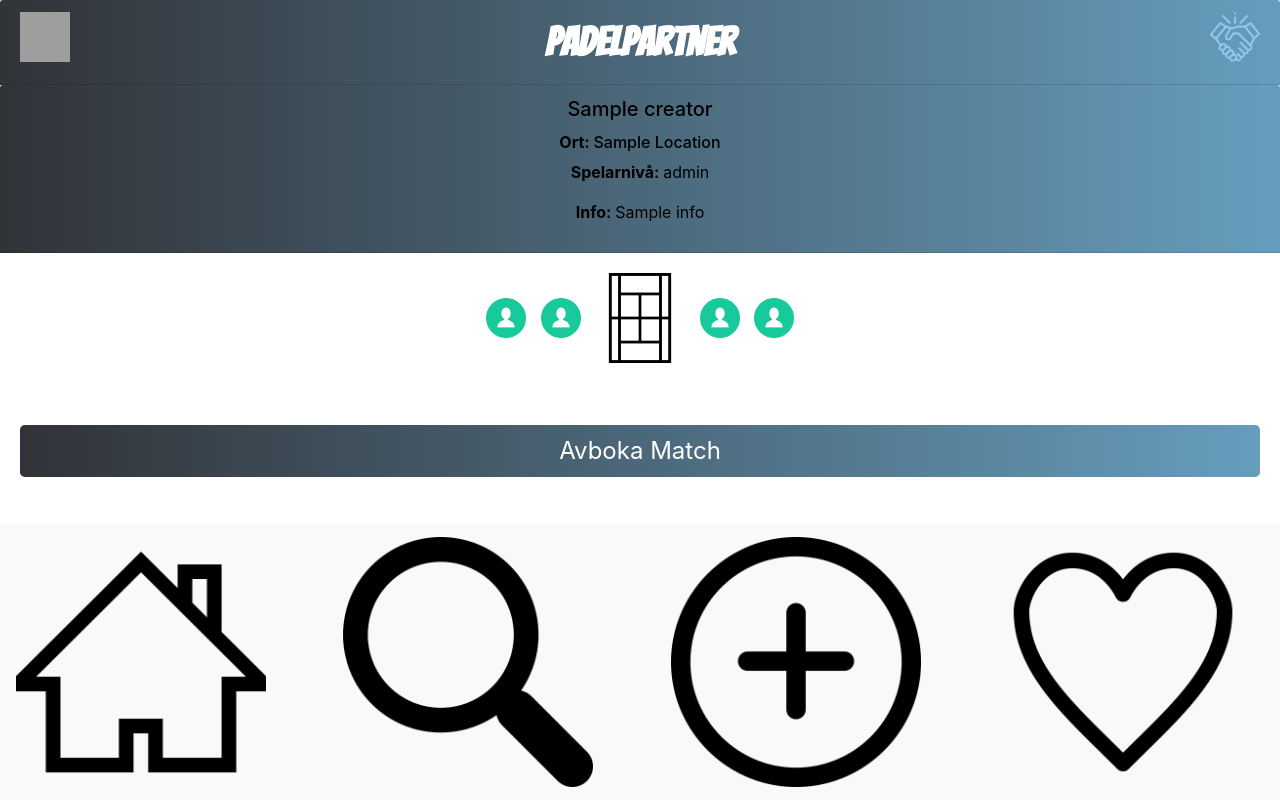
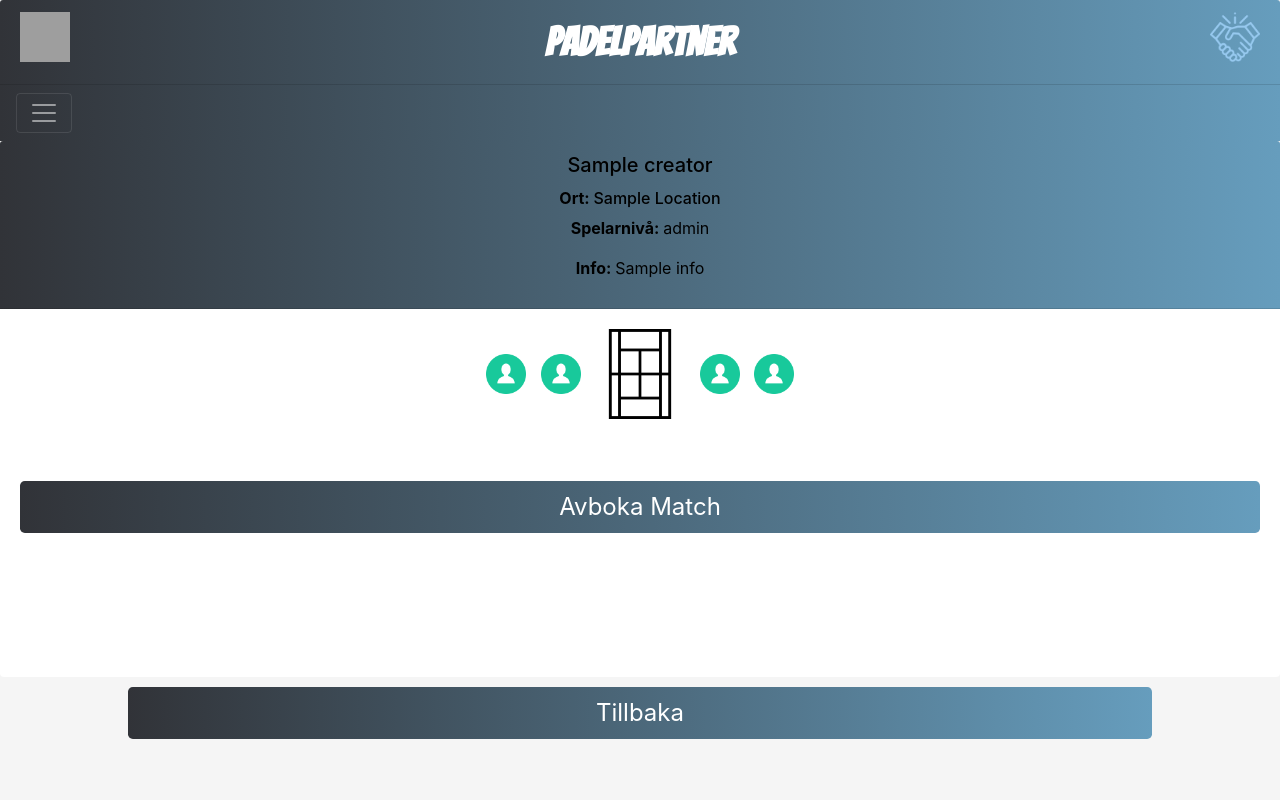
Before and after one commit to jakob-web/PadelPartner, a Flask app: page /my_games_info/1 in a window 1280 px wide. Run offline with Flask 2, Linux system fonts and the light colour scheme; the visitor is signed in with stand-in values (Sample User, id 1); a database or web service that is not in the repository returns one stand-in record (values such as "Sample title"); some libraries are stand-ins or nearby versions; grey boxes are pictures that could not be loaded.

Commit message:
Revert "bottom navbar, back arror mm"
This reverts commit 6c927ee5cd7a04717db3ebd3aa9c6f7b92aad1b6.

```diff
--- a/python/static/styles/style.css
+++ b/python/static/styles/style.css
@@ -293,6 +293,10 @@ li.list-group-item.active {
     border-color: grey;
 }
 
+#backBtn {
+    margin: 10px auto auto auto;
+    width: 80%;
+}
 
 .alert-error {
     padding: 8px;
@@ -430,28 +434,3 @@ li.list-group-item.active {
     color: grey;
     font-family: 'Open Sans', sans-serif;
 }
-
-#button123 {
-    font-size: 35px;
-    color: white;
-    text-align: left;
-    margin-left: 0.5px;
-}
-
-.navbar-brand {
-
-    width: 20%;
-
-
-}
-
-#container > footer > nav {
-
-    background-color: whitesmoke;
-    background: whitesmoke;
-}
-
-
-#headingFour {
-    margin-bottom: 105px;
-}
--- a/python/templates/show_my_games.html
+++ b/python/templates/show_my_games.html
@@ -16,7 +16,7 @@
           <img class="bild" id ="b2" src="/static/handshake.png">
       </header>
   </div>
-    <!-- <div class="pos-f-t">
+  <div class="pos-f-t">
     <div class="collapse" id="navbarToggleExternalContent">
       <div class="bg-dark p-4">
         <ul class="list-group">
@@ -26,10 +26,16 @@
           <li class="list-group-item" class="hamburger"><a href="http://localhost:8080/show_past_chatt">Inkorg</a></li>
           <li class="list-group-item" class="hamburger"><a href="http://localhost:8080/about_us">Om oss</a></li>
           <li class="list-group-item" class="hamburger"><a href="http://localhost:8080/logout">Logga ut</a></li>
+
         </ul>
       </div>
-        </div> -->
-
+    </div>
+    <nav class="navbar navbar-dark bg-dark">
+      <button class="navbar-toggler" type="button" data-toggle="collapse" data-target="#navbarToggleExternalContent" aria-controls="navbarToggleExternalContent" aria-expanded="false" aria-label="Toggle navigation">
+        <span class="navbar-toggler-icon"></span>
+      </button>
+    </nav>
+  </div>
   <main>
       {%for match in my_matches:%}
       <div class="card text-center">
@@ -60,12 +66,6 @@
       <button type="button" class="btn btn-primary btn-lg btn-block" id="backBtn">Tillbaka</button>
   </main>
 <footer>
-  <nav class="navbar fixed-bottom navbar-light bg-light">
-    <a class="navbar-brand" href="http://localhost:8080/start_page"><img src='/static/img/home.png'></a>
-    <a class="navbar-brand" href="http://localhost:8080/show_games"><img src='/static/img/search.png'></a>
-    <a class="navbar-brand" href="http://localhost:8080/createMatch"><img src='/static/img/add.png'></a>
-    <a class="navbar-brand" href="http://localhost:8080/my_games"><img src='/static/img/heart.png'></a>
-  </nav>
 </footer>
 <script src="https://code.jquery.com/jquery-3.4.1.slim.min.js" integrity="sha384-J6qa4849blE2+poT4WnyKhv5vZF5SrPo0iEjwBvKU7imGFAV0wwj1yYfoRSJoZ+n" crossorigin="anonymous"></script>
 <script src="https://cdn.jsdelivr.net/npm/popper.js@1.16.0/dist/umd/popper.min.js" integrity="sha384-Q6E9RHvbIyZFJoft+2mJbHaEWldlvI9IOYy5n3zV9zzTtmI3UksdQRVvoxMfooAo" crossorigin="anonymous"></script>
--- a/python/templates/user_registration.html
+++ b/python/templates/user_registration.html
@@ -14,7 +14,6 @@
             <img class="bild" id="b1" src="/static/padel.png">
             <a id="slogan" href="http://localhost:8080/start_page">PadelPartner</a>
             <img class="bild" id ="b2" src="/static/handshake.png">
-            <button onclick="goBack()">go back</button>
         </header>
     <div class="card-body">
 <main>
```
Also changed, not shown: python/templates/about_us.html (+9 -11 lines), python/templates/create_match.html (+7 -12 lines), python/templates/creator_profile.html (+10 -9 lines), python/templates/edit_profile.html (+8 -9 lines), python/templates/find_match.html (+4 -13 lines), python/templates/match_profile.html (+4 -11 lines), python/templates/messages.html (+7 -15 lines), python/templates/my_games.html (+5 -18 lines), python/templates/show_match.html (+9 -16 lines), python/templates/welcome.html (+7 -9 lines), python/static/img/add.png (deleted), python/static/img/heart.png (deleted), python/static/img/home.png (deleted), python/static/img/search.png (deleted). Lines whose indentation alone changed are shown as unchanged.
